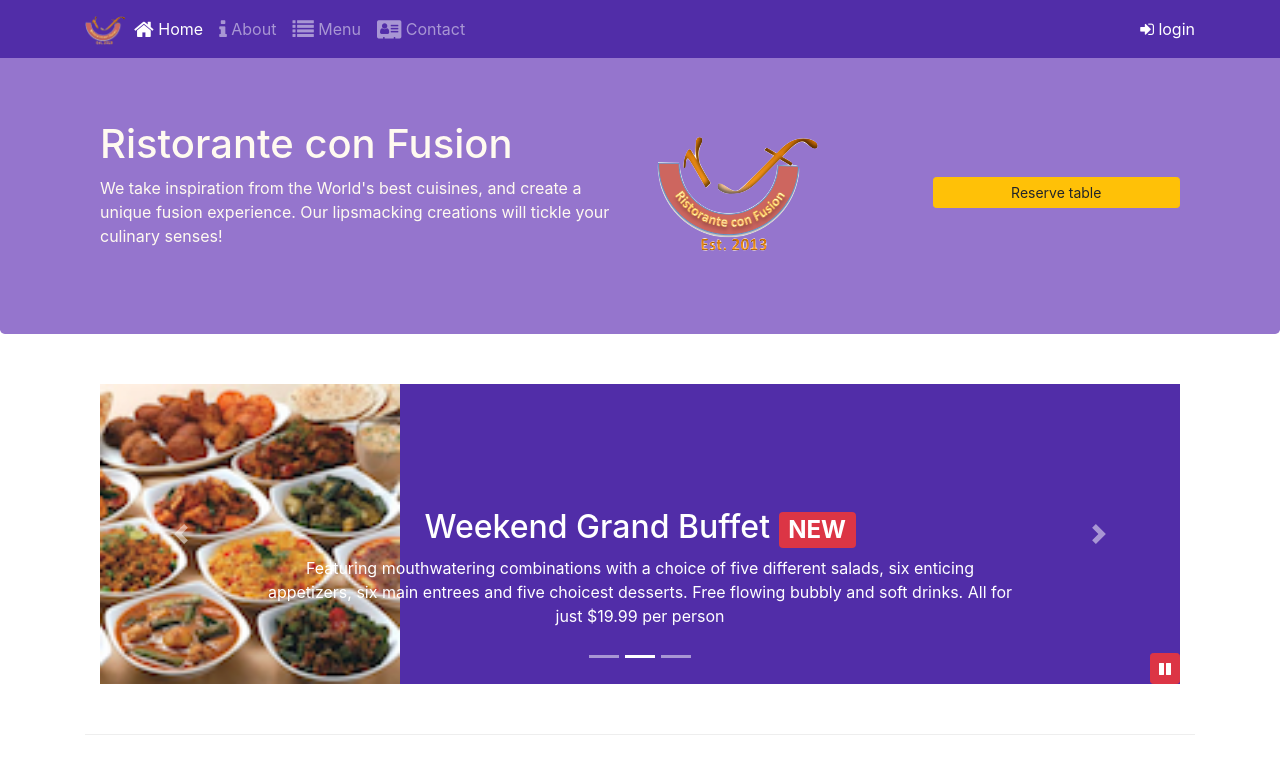
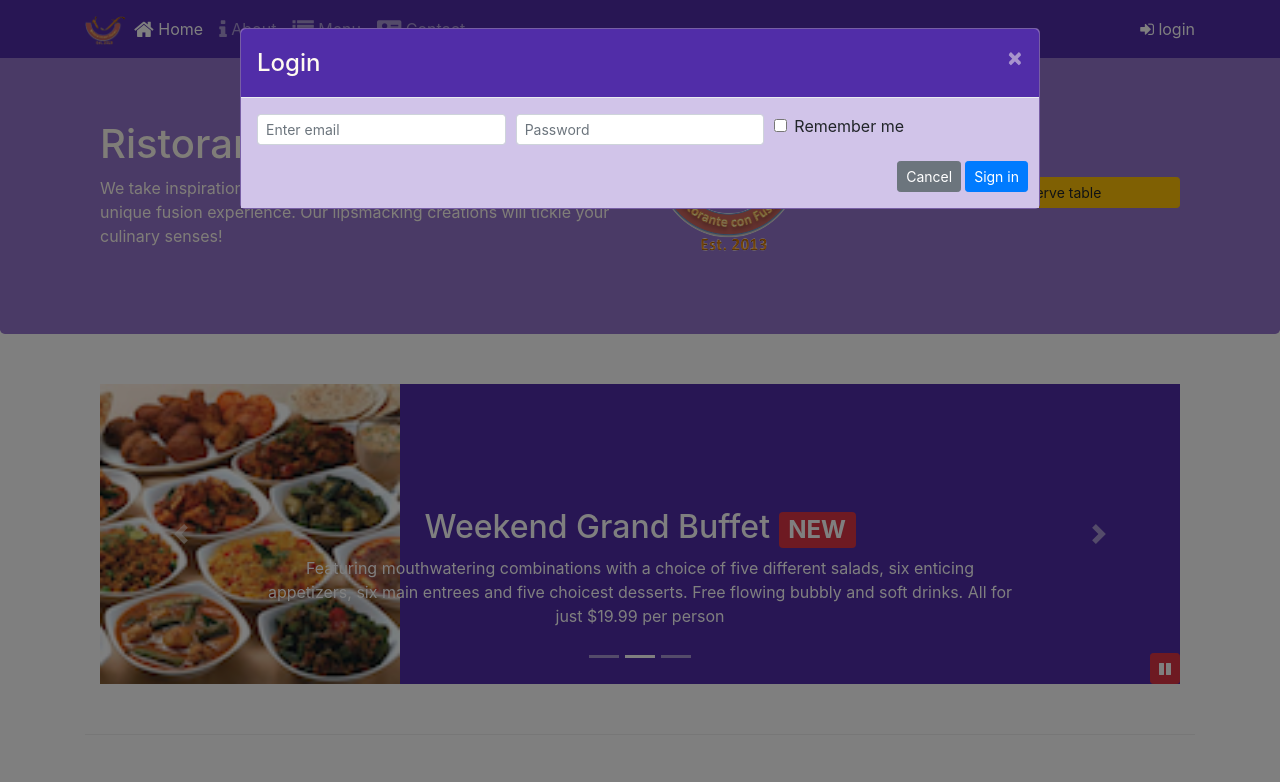
Before and after one commit to anuvn/Fusion, a website: page index.html in a window 1280 px wide. Both pictures are taken after a click on the link "login". Shown: the top 782 px of the page. Drawn offline with nearby package versions, Linux system fonts and the light colour scheme.

Commit message:
assignment4

```diff
--- a/css/styles.scss
+++ b/css/styles.scss
@@ -2,6 +2,7 @@ $lt-gray: #ddd;
 $background-dark: #512DA8;
 $background-light: #9575CD;
 $background-pale: #D1C4E9;
+$floralwhite: #fffaf0;
 
 // Height variables
 $carousel-item-height: 300px;
@@ -73,3 +74,19 @@ body{
     position: absolute;
     bottom: 0px;
 }
+.modal-content{
+    background: $background-pale;
+
+    .modal-header {
+        background-color: $background-dark;
+        color: $floralwhite;
+
+        .close{
+            color: $floralwhite;
+        }
+    }
+
+    .modal-body {
+        background-color: $background-pale;
+    }
+}
--- a/index.html
+++ b/index.html
@@ -34,7 +34,7 @@
                     <li class="nav-item"><a class="nav-link" href="./contactus.html"><span class="fa fa-address-card fa-lg"></span> Contact</a></li>
                 </ul>
                 <span class="navbar-text">
-                    <a onclick="document.getElementById(loginModal).innerHTML(open)">
+                    <a id="loginBtn">
                         <span class="fa fa-sign-in"></span> login
                     </a>
                 </span>
@@ -94,10 +94,10 @@
                     <p>We take inspiration from the World's best cuisines, and create a unique fusion experience. Our lipsmacking creations will tickle your culinary senses!</p>
                 </div>
                 <div class="col-12 col-sm-3 align-self-center">
-                    <img src="img/logo.png" align="middle" class="img-fluid">
+                    <img src="img/logo.png" class="img-fluid">
                 </div>
                 <div class="col-12 col-sm-3 align-self-center">
-                    <button type="button" class="btn btn-warning btn-sm btn-block">
+                    <button type="button" class="btn btn-warning btn-sm btn-block" id="resBtn">
                         Reserve table
                     </button>
                 </div>
@@ -376,7 +376,18 @@
         });
     });
 </script>
+
 <script>
+    $(document).ready(function(){
+        $("#loginBtn").click(function(){
+            $("#loginModal").modal('toggle');
+        });
+    });
+    $(document).ready(function(){
+        $("#resBtn").click(function(){
+            $("#resModal").modal('toggle');
+        });
+    });
 
 </script>
 
--- a/package.json
+++ b/package.json
@@ -1,5 +1,5 @@
 {
-  "name": "confusion",
+  "name": "fusion",
   "version": "1.0.0",
   "description": "This is a website for Ristorante Con Fusion",
   "main": "index.html",
```
Also changed, not shown: css/styles.css, 1 other file.
